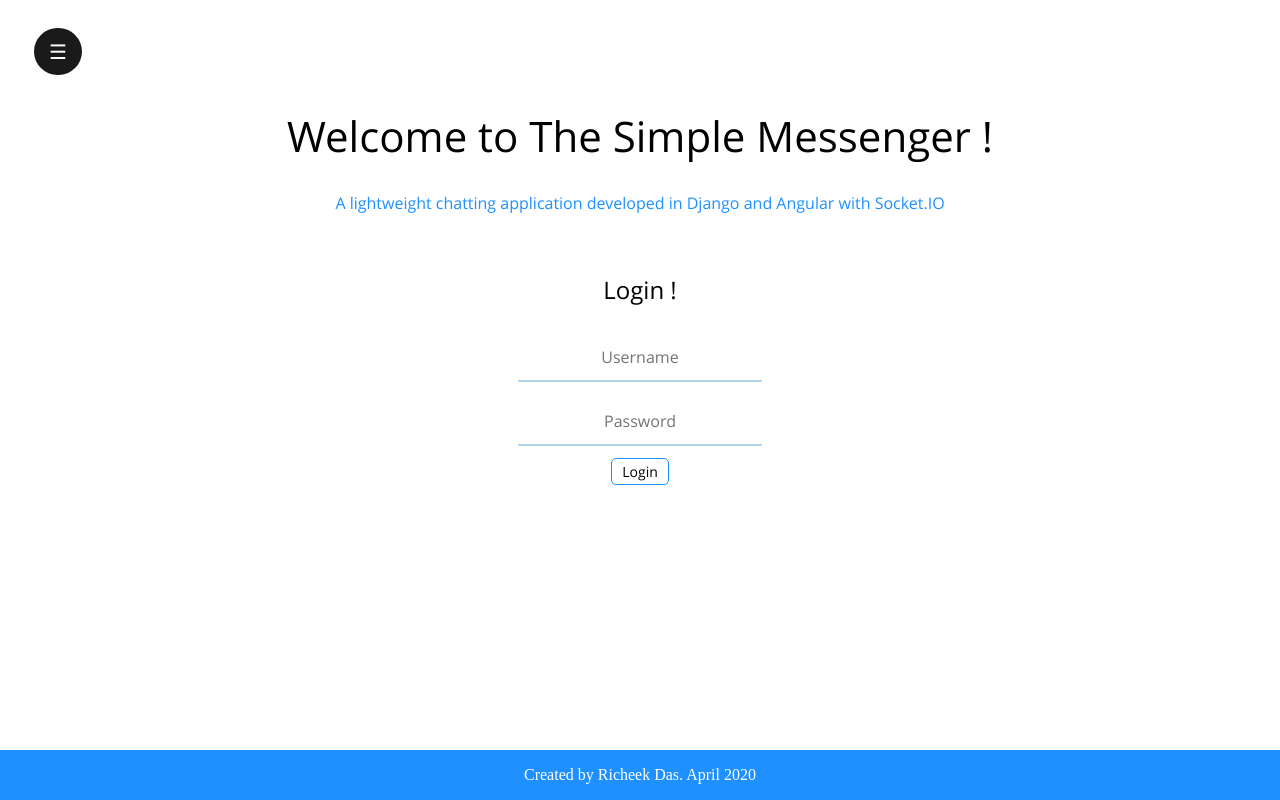
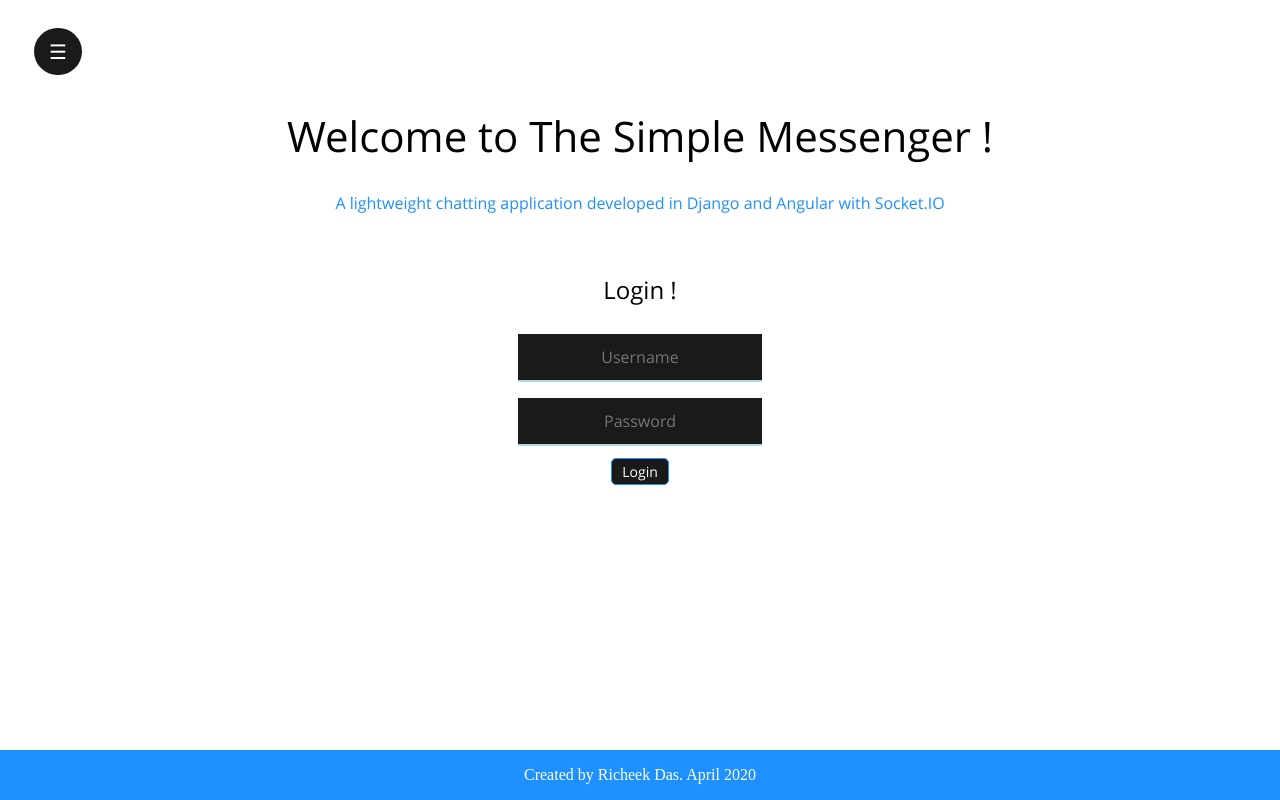
Before and after one commit to sudoRicheek/The-Angular-Django-Socket-Messenger, an Angular app in the folder Angular Frontend Server/messenger-frontend/: page /login in a window 1280 px wide. Built offline with nearby package versions, Linux system fonts and the light colour scheme.

Commit message:
Update login.component.css

```diff
--- a/Angular Frontend Server/messenger-frontend/src/app/login/login.component.css
+++ b/Angular Frontend Server/messenger-frontend/src/app/login/login.component.css
@@ -1,8 +1,8 @@
 .but1 {
-    background-color: white; /* Green */
+    background-color: #1a1a1a; /* Green */
     border: 1px solid dodgerblue;
     border-radius: 5px;
-    color: black;
+    color: white;
     padding: 3px 10px;
     text-align: center;
     text-decoration: none;
@@ -12,6 +12,7 @@
     margin: 4px 2px;
     transition-duration: 0.4s;
     cursor: pointer;
+    outline: none;
   }
 
   .but1:hover {
@@ -20,13 +21,15 @@
   }
 
   input[type=text] {
+    outline: none;
+    background-color: #1a1a1a;
     width: 20%;
     padding: 12px 20px;
     margin: 8px 0;
     border: none;
     border-bottom: 2px solid lightblue;
     box-sizing: border-box;
-    color: black;
+    color: white;
     font-size : 16px;
     font-family: "Open Sans";
   }
@@ -40,13 +43,15 @@
   }
 
   input[type=password] {
+    color: white;
+    outline: none;
+    background-color: #1a1a1a;
     width: 20%;
     padding: 12px 20px;
     margin: 8px 0;
     border: none;
     border-bottom: 2px solid lightblue;
     box-sizing: border-box;
-    color: black;
     font-size : 16px;
     font-family: "Open Sans";
     text-align: left;
```
